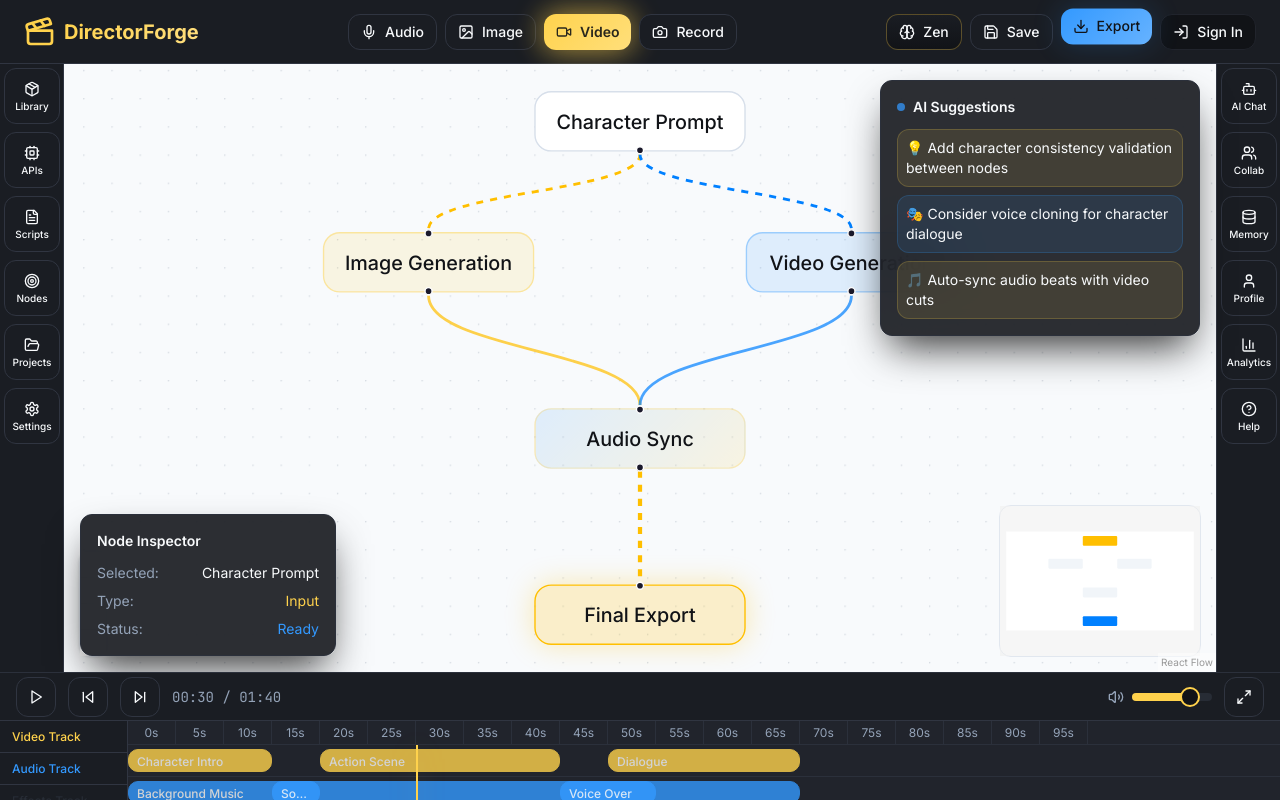
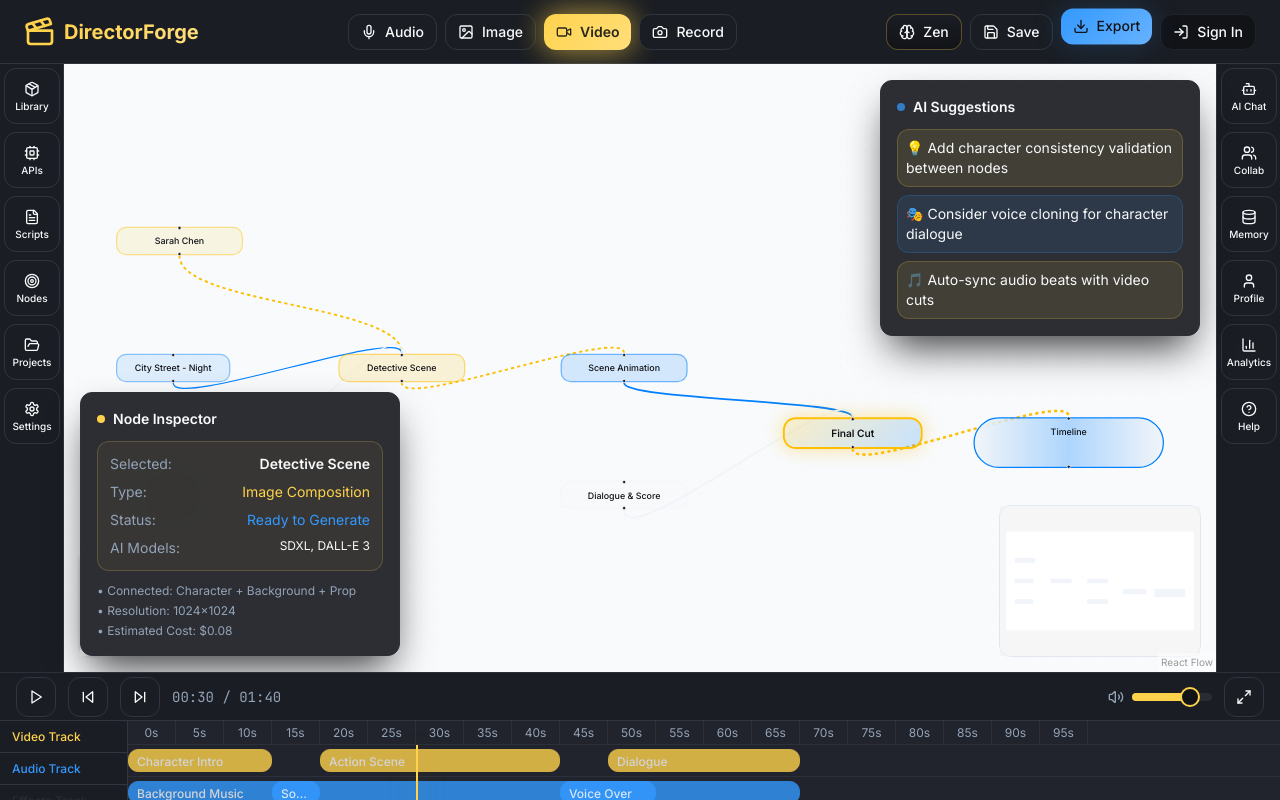
Before and after one commit to bradbomber32-sudo/director-vision-forge, a React (Vite) app: page / in a window 1280 px wide. Built offline with nearby package versions, Linux system fonts and the light colour scheme.

Commit message:
Refactor node graph

```diff
--- a/src/components/director-forge/node-graph.tsx
+++ b/src/components/director-forge/node-graph.tsx
@@ -16,109 +16,239 @@ import '@xyflow/react/dist/style.css';
 
 // Custom node types
 const initialNodes: Node[] = [
+  // Character Node
   {
-    id: '1',
-    type: 'input',
-    position: { x: 250, y: 25 },
-    data: { label: 'Character Prompt' },
+    id: 'char-1',
+    position: { x: 50, y: 50 },
+    data: {
+      label: 'Sarah Chen',
+      type: 'character',
+      status: 'completed',
+      preview: '/api/placeholder/80/80',
+      character: {
+        name: 'Sarah Chen',
+        age: '28',
+        role: 'Lead Detective',
+        personality: 'Determined, analytical, empathetic'
+      }
+    },
     style: {
-      background: 'hsl(var(--node-bg))',
-      border: '1px solid hsl(var(--node-border))',
-      borderRadius: '12px',
+      background: 'hsl(var(--primary) / 0.1)',
+      border: '2px solid hsl(var(--primary) / 0.4)',
+      borderRadius: '16px',
       color: 'hsl(var(--foreground))',
       fontSize: '14px',
       fontWeight: '500',
+      minWidth: '200px',
     },
   },
+
+  // Background Image Node
   {
-    id: '2',
-    position: { x: 100, y: 125 },
-    data: { label: 'Image Generation' },
+    id: 'img-bg-1',
+    position: { x: 50, y: 250 },
+    data: {
+      label: 'City Street - Night',
+      type: 'image-generation',
+      status: 'completed',
+      preview: '/api/placeholder/120/80',
+      imageType: 'background'
+    },
     style: {
-      background: 'hsl(var(--primary) / 0.1)',
-      border: '1px solid hsl(var(--primary) / 0.3)',
-      borderRadius: '12px',
+      background: 'hsl(var(--accent) / 0.1)',
+      border: '2px solid hsl(var(--accent) / 0.4)',
+      borderRadius: '16px',
       color: 'hsl(var(--foreground))',
       fontSize: '14px',
       fontWeight: '500',
+      minWidth: '180px',
     },
   },
+
+  // Prop Image Node
   {
-    id: '3',
-    position: { x: 400, y: 125 },
-    data: { label: 'Video Generation' },
+    id: 'img-prop-1',
+    position: { x: 50, y: 450 },
+    data: {
+      label: 'Vintage Car',
+      type: 'image-generation',
+      status: 'processing',
+      progress: 75,
+      imageType: 'prop'
+    },
     style: {
-      background: 'hsl(var(--accent) / 0.1)',
-      border: '1px solid hsl(var(--accent) / 0.3)',
-      borderRadius: '12px',
+      background: 'hsl(var(--secondary) / 0.1)',
+      border: '2px solid hsl(var(--secondary) / 0.4)',
+      borderRadius: '16px',
       color: 'hsl(var(--foreground))',
       fontSize: '14px',
       fontWeight: '500',
+      minWidth: '180px',
     },
   },
+
+  // Scene Composition Node
   {
-    id: '4',
-    position: { x: 250, y: 250 },
-    data: { label: 'Audio Sync' },
+    id: 'img-scene-1',
+    position: { x: 400, y: 250 },
+    data: {
+      label: 'Detective Scene',
+      type: 'image-generation',
+      status: 'idle',
+      imageType: 'scene-composition'
+    },
     style: {
-      background: 'linear-gradient(135deg, hsl(var(--accent) / 0.1), hsl(var(--primary) / 0.1))',
-      border: '1px solid hsl(var(--primary) / 0.2)',
-      borderRadius: '12px',
+      background: 'hsl(var(--primary) / 0.15)',
+      border: '2px solid hsl(var(--primary) / 0.5)',
+      borderRadius: '16px',
       color: 'hsl(var(--foreground))',
       fontSize: '14px',
       fontWeight: '500',
+      minWidth: '200px',
     },
   },
+
+  // Video Generation Node
   {
-    id: '5',
-    type: 'output',
-    position: { x: 250, y: 375 },
-    data: { label: 'Final Export' },
+    id: 'video-1',
+    position: { x: 750, y: 250 },
+    data: {
+      label: 'Scene Animation',
+      type: 'video-generation',
+      status: 'idle'
+    },
     style: {
-      background: 'hsl(var(--primary) / 0.2)',
-      border: '1px solid hsl(var(--primary))',
-      borderRadius: '12px',
+      background: 'hsl(var(--accent) / 0.15)',
+      border: '2px solid hsl(var(--accent) / 0.5)',
+      borderRadius: '16px',
       color: 'hsl(var(--foreground))',
       fontSize: '14px',
       fontWeight: '500',
-      boxShadow: '0 0 20px hsl(var(--primary) / 0.3)',
+      minWidth: '200px',
+    },
+  },
+
+  // Audio Node
+  {
+    id: 'audio-1',
+    position: { x: 750, y: 450 },
+    data: {
+      label: 'Dialogue & Score',
+      type: 'audio-generation',
+      status: 'idle'
+    },
+    style: {
+      background: 'hsl(var(--secondary) / 0.15)',
+      border: '2px solid hsl(var(--secondary) / 0.5)',
+      borderRadius: '16px',
+      color: 'hsl(var(--foreground))',
+      fontSize: '14px',
+      fontWeight: '500',
+      minWidth: '200px',
+    },
+  },
+
+  // Final Cut Node
+  {
+    id: 'final-cut-1',
+    position: { x: 1100, y: 350 },
+    data: {
+      label: 'Final Cut',
+      type: 'final-export',
+      status: 'idle'
+    },
+    style: {
+      background: 'linear-gradient(135deg, hsl(var(--primary) / 0.2), hsl(var(--accent) / 0.2))',
+      border: '3px solid hsl(var(--primary))',
+      borderRadius: '20px',
+      color: 'hsl(var(--foreground))',
+      fontSize: '16px',
+      fontWeight: '600',
+      minWidth: '220px',
+      boxShadow: '0 0 30px hsl(var(--primary) / 0.4)',
+    },
+  },
+
+  // Film Roll Timeline Node
+  {
+    id: 'timeline-1',
+    position: { x: 1400, y: 350 },
+    data: {
+      label: 'Timeline',
+      type: 'timeline',
+      status: 'ready'
+    },
+    style: {
+      background: 'linear-gradient(90deg, hsl(var(--muted)) 0%, hsl(var(--accent) / 0.3) 50%, hsl(var(--muted)) 100%)',
+      border: '2px solid hsl(var(--accent))',
+      borderRadius: '50px',
+      color: 'hsl(var(--foreground))',
+      fontSize: '14px',
+      fontWeight: '500',
+      width: '300px',
+      height: '80px',
     },
   },
 ];
 
 const initialEdges: Edge[] = [
+  // Character to Scene Composition
   {
-    id: 'e1-2',
-    source: '1',
-    target: '2',
+    id: 'char-to-scene',
+    source: 'char-1',
+    target: 'img-scene-1',
     animated: true,
-    style: { stroke: 'hsl(var(--primary))', strokeWidth: 2 },
+    style: { stroke: 'hsl(var(--primary))', strokeWidth: 3 },
   },
+
+  // Background to Scene Composition
   {
-    id: 'e1-3',
-    source: '1',
-    target: '3',
-    animated: true,
+    id: 'bg-to-scene',
+    source: 'img-bg-1',
+    target: 'img-scene-1',
     style: { stroke: 'hsl(var(--accent))', strokeWidth: 2 },
   },
+
+  // Prop to Scene Composition
   {
-    id: 'e2-4',
-    source: '2',
-    target: '4',
-    style: { stroke: 'hsl(var(--primary) / 0.7)', strokeWidth: 2 },
+    id: 'prop-to-scene',
+    source: 'img-prop-1',
+    target: 'img-scene-1',
+    style: { stroke: 'hsl(var(--secondary))', strokeWidth: 2 },
   },
+
+  // Scene to Video
   {
-    id: 'e3-4',
-    source: '3',
-    target: '4',
-    style: { stroke: 'hsl(var(--accent) / 0.7)', strokeWidth: 2 },
-  },
-  {
-    id: 'e4-5',
-    source: '4',
-    target: '5',
+    id: 'scene-to-video',
+    source: 'img-scene-1',
+    target: 'video-1',
     animated: true,
     style: { stroke: 'hsl(var(--primary))', strokeWidth: 3 },
+  },
+
+  // Video to Final Cut
+  {
+    id: 'video-to-final',
+    source: 'video-1',
+    target: 'final-cut-1',
+    style: { stroke: 'hsl(var(--accent))', strokeWidth: 3 },
+  },
+
+  // Audio to Final Cut
+  {
+    id: 'audio-to-final',
+    source: 'audio-1',
+    target: 'final-cut-1',
+    style: { stroke: 'hsl(var(--secondary))', strokeWidth: 3 },
+  },
+
+  // Final Cut to Timeline (Film Roll)
+  {
+    id: 'final-to-timeline',
+    source: 'final-cut-1',
+    target: 'timeline-1',
+    animated: true,
+    style: { stroke: 'hsl(var(--primary))', strokeWidth: 4 },
   },
 ];
 
@@ -211,20 +341,35 @@ export function NodeGraph({ isZenMode }: NodeGraphProps) {
       </div>
 
       {/* Node Inspector */}
-      <div className="absolute bottom-4 left-4 bg-card/90 backdrop-blur-xl border border-border rounded-xl p-4 w-64 shadow-deep">
-        <h3 className="font-semibold text-sm mb-3">Node Inspector</h3>
-        <div className="space-y-2 text-sm">
-          <div className="flex justify-between">
-            <span className="text-muted-foreground">Selected:</span>
-            <span>Character Prompt</span>
+      <div className="absolute bottom-4 left-4 bg-card/90 backdrop-blur-xl border border-border rounded-xl p-4 w-80 shadow-deep">
+        <h3 className="font-semibold text-sm mb-3 flex items-center gap-2">
+          <div className="w-2 h-2 bg-primary rounded-full" />
+          Node Inspector
+        </h3>
+        <div className="space-y-3 text-sm">
+          <div className="p-3 rounded-lg bg-primary/5 border border-primary/20">
+            <div className="flex justify-between mb-2">
+              <span className="text-muted-foreground">Selected:</span>
+              <span className="font-semibold">Detective Scene</span>
+            </div>
+            <div className="flex justify-between mb-2">
+              <span className="text-muted-foreground">Type:</span>
+              <span className="text-primary">Image Composition</span>
+            </div>
+            <div className="flex justify-between mb-2">
+              <span className="text-muted-foreground">Status:</span>
+              <span className="text-accent">Ready to Generate</span>
+            </div>
+            <div className="flex justify-between">
+              <span className="text-muted-foreground">AI Models:</span>
+              <span className="text-xs">SDXL, DALL-E 3</span>
+            </div>
           </div>
-          <div className="flex justify-between">
-            <span className="text-muted-foreground">Type:</span>
-            <span className="text-primary">Input</span>
-          </div>
-          <div className="flex justify-between">
-            <span className="text-muted-foreground">Status:</span>
-            <span className="text-accent">Ready</span>
+
+          <div className="space-y-1 text-xs text-muted-foreground">
+            <div>• Connected: Character + Background + Prop</div>
+            <div>• Resolution: 1024x1024</div>
+            <div>• Estimated Cost: $0.08</div>
           </div>
         </div>
       </div>
```
